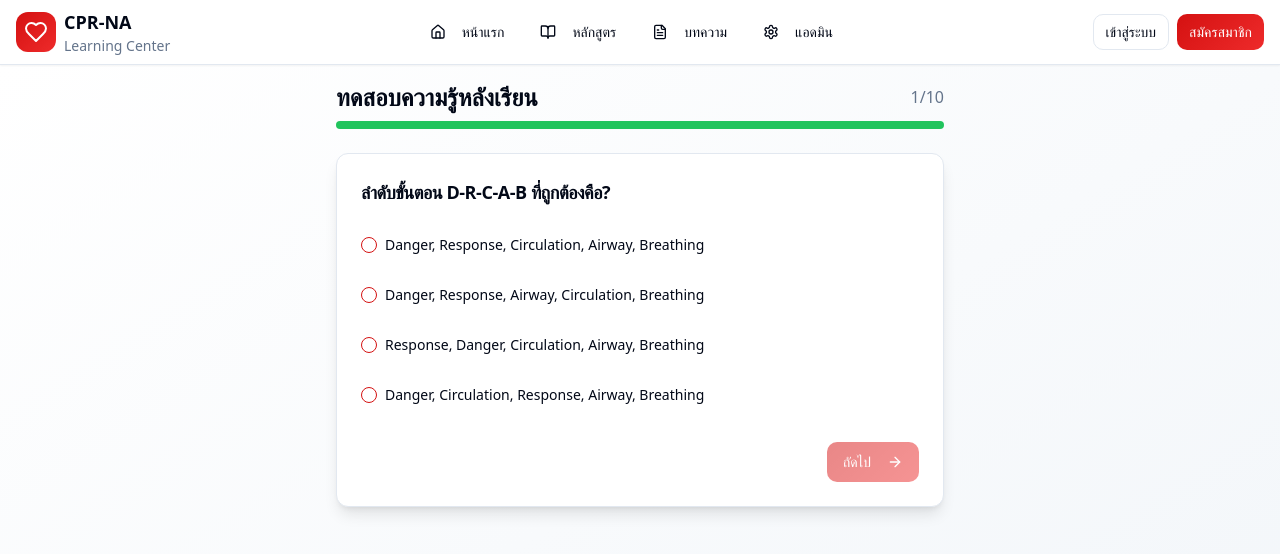
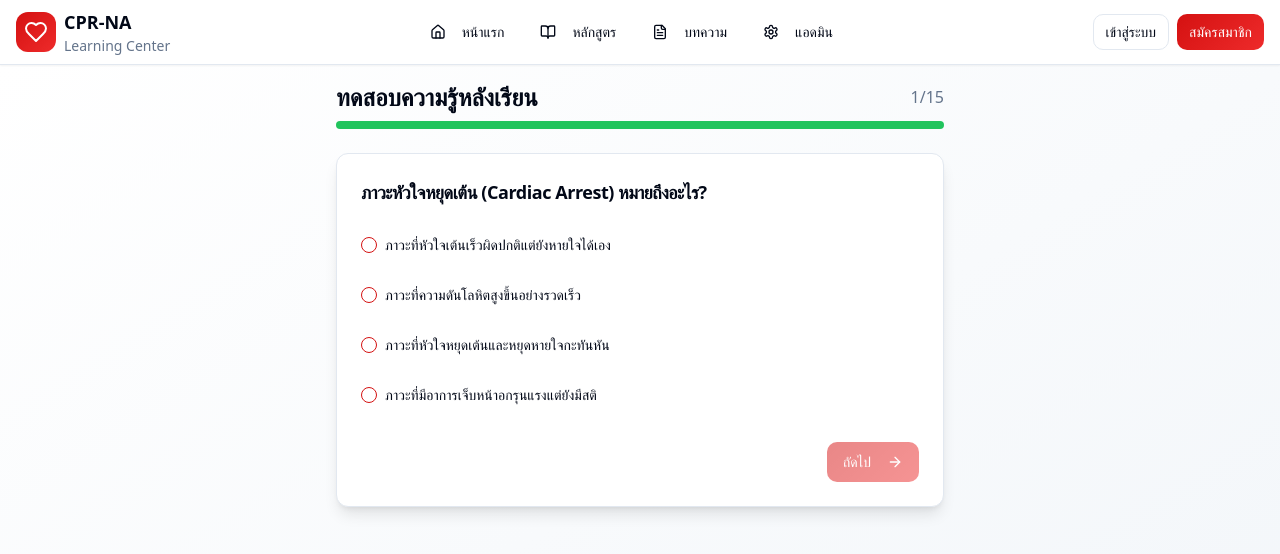
Before and after one commit to cprna/cpr-na-project-2025, a React (Vite) app: page /posttest in a window 1280 px wide. Shown: the top 554 px of the page. Built offline with nearby package versions, Linux system fonts and the light colour scheme.

Commit message:
Fix: Update CPR pre-test questions

```diff
--- a/src/pages/PostTest.tsx
+++ b/src/pages/PostTest.tsx
@@ -14,102 +14,152 @@ const PostTest = () => {
 
   const questions = [
     {
-      question: "ลำดับขั้นตอน D-R-C-A-B ที่ถูกต้องคือ?",
+      question: "ภาวะหัวใจหยุดเต้น (Cardiac Arrest) หมายถึงอะไร?",
       options: [
-        "Danger, Response, Circulation, Airway, Breathing",
-        "Danger, Response, Airway, Circulation, Breathing",
-        "Response, Danger, Circulation, Airway, Breathing",
-        "Danger, Circulation, Response, Airway, Breathing"
+        "ภาวะที่หัวใจเต้นเร็วผิดปกติแต่ยังหายใจได้เอง",
+        "ภาวะที่ความดันโลหิตสูงขึ้นอย่างรวดเร็ว",
+        "ภาวะที่หัวใจหยุดเต้นและหยุดหายใจกะทันหัน",
+        "ภาวะที่มีอาการเจ็บหน้าอกรุนแรงแต่ยังมีสติ"
       ],
-      correct: 0
+      correct: 2
     },
     {
-      question: "เมื่อผู้ป่วยไม่มีชีพจรและไม่หายใจ หลังจากโทร 1669 แล้วควรทำอะไรทันที?",
+      question: "หากสมองขาดออกซิเจนเป็นเวลา 10 นาที จะเกิดผลอย่างไร?",
       options: [
-        "รอหน่วยกู้ชีพมาถึง",
-        "เริ่มกดหน้าอก (Chest Compression) ทันที",
-        "หาเครื่อง AED ก่อน",
-        "ให้การช่วยหายใจก่อน"
+        "อาจเกิดภาวะสมองตายชั่วคราว",
+        "อาจนำไปสู่ภาวะสมองตายถาวร",
+        "ไม่มีผลกระทบใดๆ ต่อสมอง",
+        "ทำให้ผู้ป่วยฟื้นตัวได้อย่างรวดเร็ว"
       ],
       correct: 1
     },
     {
-      question: "ขั้นตอนการใช้ AED ที่ถูกต้องคือ?",
+      question: "ใน \"ห่วงโซ่ของการรอดชีวิต\" (Chain of survival) สำหรับผู้ป่วยหัวใจหยุดเต้นนอกโรงพยาบาล การกระทำใดมีความสำคัญควบคู่ไปกับการโทร 1669?",
       options: [
-        "เปิด - แปะ - ปุ่ม - ปั๊ม",
-        "แปะ - เปิด - ปุ่ม - ปั๊ม",
-        "เปิด - ปุ่ม - แปะ - ปั๊ม",
-        "ปั๊ม - เปิด - แปะ - ปุ่ม"
+        "จัดหาอาหารและน้ำให้ผู้ป่วย",
+        "นำเครื่อง AED มาด้วย",
+        "จัดหาเสื้อผ้าที่อบอุ่นให้ผู้ป่วย",
+        "พยุงผู้ป่วยให้นั่งขึ้น"
       ],
-      correct: 0
+      correct: 1
     },
     {
-      question: "การกดหน้าอกที่มีประสิทธิภาพต้องให้หน้าอกยุบลงกี่เซนติเมตร?",
+      question: "หลังจากตรวจสอบ \"Danger\" (D) ในหลัก D-R-C-A-B ขั้นตอน \"R\" (Response) หมายถึงอะไร?",
       options: [
-        "3-4 เซนติเมตร",
-        "4-5 เซนติเมตร",
-        "5-6 เซนติเมตร",
-        "6-8 เซนติเมตร"
+        "Rest (การพักผ่อนของผู้ป่วย)",
+        "Reaction (ปฏิกิริยาของผู้ป่วยต่อยา)",
+        "Respiration (การหายใจของผู้ป่วย)",
+        "Response (การตอบสนองของผู้ป่วย)"
+      ],
+      correct: 3
+    },
+    {
+      question: "ในหลัก D-R-C-A-B ตัว \"C\" หมายถึงอะไร และเกี่ยวข้องกับการกระทำใด?",
+      options: [
+        "Consciousness (ระดับความรู้สึกตัว) ซึ่งเกี่ยวข้องกับการพูดคุยกับผู้ป่วย",
+        "Coughing (การไอ) ซึ่งเกี่ยวข้องกับการกระตุ้นให้ผู้ป่วยไอ",
+        "Circulation (การตรวจสอบระบบไหลเวียน) ซึ่งเกี่ยวข้องกับการปั๊มหัวใจ",
+        "Comfort (ความสะดวกสบาย) ซึ่งเกี่ยวข้องกับการจัดท่าทางให้ผู้ป่วยสบายขึ้น"
       ],
       correct: 2
     },
     {
-      question: "เมื่อใช้ AED ก่อนกดปุ่ม Shock ต้องทำอะไร?",
+      question: "พื้นผิวสำหรับการกดหน้าอก (Chest Compression) ควรมีลักษณะอย่างไร?",
       options: [
-        "บอกทุกคนว่า 'ฉันถอย คุณถอย ทุกคนถอย'",
-        "ตรวจสอบว่าไม่มีใครสัมผัสผู้ป่วย",
-        "หยุด CPR ชั่วคราว",
-        "ถูกทุกข้อ"
-      ],
-      correct: 3
-    },
-    {
-      question: "หลังจาก Shock ด้วย AED แล้ว ควรทำอะไรทันที?",
-      options: [
-        "ตรวจสอบชีพจร",
-        "รอดูผลการช็อก",
-        "เริ่มปั๊มหัวใจต่อทันที",
-        "ปิดเครื่อง AED"
+        "อ่อนนุ่มเพื่อให้ผู้ป่วยรู้สึกสบาย",
+        "สามารถปรับระดับความสูงได้",
+        "แข็ง",
+        "ไม่สำคัญ ขึ้นอยู่กับสถานที่เกิดเหตุ"
       ],
       correct: 2
     },
     {
-      question: "การทำ CPR ควรทำครบกี่รอบแล้วประเมินซ้ำ?",
+      question: "เหตุใดจึงต้องให้หน้าอกกระเพื่อมจนสุด (Chest recoil) ก่อนการกดหน้าอกทุกครั้ง?",
       options: [
-        "3 รอบ",
-        "5 รอบ",
-        "7 รอบ",
-        "10 รอบ"
+        "เพื่อให้ผู้ป่วยหายใจได้สะดวกขึ้น",
+        "เพื่อป้องกันการบาดเจ็บต่อกระดูกซี่โครง",
+        "เพื่อให้หัวใจได้รับเลือดกลับเข้าสู่หัวใจได้เต็มที่และเพิ่มประสิทธิภาพการไหลเวียนโลหิต",
+        "เพื่อลดความเหนื่อยล้าของผู้ช่วยเหลือ"
+      ],
+      correct: 2
+    },
+    {
+      question: "ในกรณีที่สงสัยว่าผู้ป่วยมีกระดูกส่วนคอหัก ควรใช้วิธีเปิดทางเดินหายใจแบบใด?",
+      options: [
+        "การกดหน้าผากและเชยคาง (Head tilt chin lift)",
+        "การเปิดขากรรไกร (Jaw thrust)",
+        "การใช้เครื่องมือช่วยหายใจทันที",
+        "ไม่จำเป็นต้องเปิดทางเดินหายใจ"
       ],
       correct: 1
     },
     {
-      question: "สาเหตุที่ควรหยุดการทำ CPR ไม่รวมข้อใด?",
+      question: "การทำ Hand-only CPR (การกดหน้าอกอย่างเดียว) สามารถทำได้เมื่อใด?",
       options: [
-        "ผู้ป่วยมีชีพจรและกลับมาหายใจ",
-        "หน่วยแพทย์ฉุกเฉินมาถึง",
-        "ทำ CPR นานเกิน 30 นาที",
-        "ผู้ป่วยยังไม่ฟื้นหลังจาก 5 นาที"
+        "เมื่อมีผู้ช่วยเหลือหลายคน",
+        "เมื่อผู้ป่วยยังหายใจเฮือกๆ",
+        "เมื่อไม่สามารถเป่าปากได้หรือไม่ต้องการเป่าปาก",
+        "เมื่อทำ CPR ครบ 5 รอบแล้ว"
       ],
-      correct: 3
+      correct: 2
     },
     {
-      question: "วิธีการเปิดทางเดินหายใจที่ใช้ในผู้ป่วยสงสัยกระดูกคอหักคือ?",
+      question: "ขั้นตอนที่ 2 ในการใช้เครื่อง AED คืออะไร?",
       options: [
-        "Head tilt chin lift",
-        "Jaw thrust",
-        "ใส่ Oral airway",
-        "ใส่ Nasal airway"
+        "กดปุ่ม Shock",
+        "เปิดเครื่อง AED",
+        "แปะแผ่น electrode",
+        "ทำ CPR ต่อไป"
+      ],
+      correct: 2
+    },
+    {
+      question: "ก่อนกดปุ่ม Shock บนเครื่อง AED ผู้ช่วยเหลือต้องประกาศเตือนว่าอย่างไรเพื่อความปลอดภัย?",
+      options: [
+        "\"ทุกคนเงียบ!\"",
+        "\"ฉันถอย คุณถอย ทุกคนถอย\"",
+        "\"เตรียมพร้อม!\"",
+        "\"เครื่องพร้อมใช้งาน\""
       ],
       correct: 1
     },
     {
-      question: "ในกรณีที่ไม่สามารถช่วยหายใจได้ ควรทำอย่างไร?",
+      question: "หลังจากทำการ Shock ด้วย AED แล้ว ควรทำอย่างไรต่อไป?",
       options: [
-        "หยุดการช่วยเหลือ",
-        "ทำ Hand-only CPR (กดหน้าอกอย่างเดียว)",
-        "รอหน่วยกู้ชีพ",
-        "พยายามช่วยหายใจต่อไป"
+        "รอให้ผู้ป่วยฟื้นตัวอย่างเต็มที่",
+        "หยุดทำ CPR ทันที",
+        "ปั๊ม (ทำ CPR ต่อ)",
+        "ถอดแผ่น electrode ออกจากตัวผู้ป่วย"
+      ],
+      correct: 2
+    },
+    {
+      question: "ข้อใดเป็นเหตุผลที่ควรหยุดทำ CPR?",
+      options: [
+        "ผู้ป่วยมีอาการตัวเย็น",
+        "หน่วยแพทย์ฉุกเฉินมาช่วยเหลือ",
+        "ผู้ป่วยเริ่มมีเสียงกรน",
+        "มีคนมุงดูจำนวนมาก"
+      ],
+      correct: 1
+    },
+    {
+      question: "อุปกรณ์ใดต่อไปนี้จำเป็นสำหรับการทำ CPR และการเปิดทางเดินหายใจ?",
+      options: [
+        "ผ้าห่มไฟฟ้า",
+        "เครื่องชงกาแฟ",
+        "Ambubag (ถุงบีบช่วยหายใจ)",
+        "โทรทัศน์"
+      ],
+      correct: 2
+    },
+    {
+      question: "เครื่อง AED ทำงานโดยให้กำเนิดไฟฟ้ากระแสตรงผ่านกล้ามเนื้อหัวใจเพื่อวัตถุประสงค์ใด?",
+      options: [
+        "เพื่อเพิ่มอุณหภูมิในร่างกายผู้ป่วย",
+        "เพื่อกระตุ้นให้กล้ามเนื้อหัวใจทำงานพร้อมกันและกลับมาเต้นเป็นปกติ",
+        "เพื่อทำให้ผู้ป่วยหลับสบายขึ้น",
+        "เพื่อตรวจจับความผิดปกติของสมอง"
       ],
       correct: 1
     }
--- a/src/pages/PreTest.tsx
+++ b/src/pages/PreTest.tsx
@@ -14,104 +14,154 @@ const PreTest = () => {
 
   const questions = [
     {
-      question: "ขั้นตอนแรกในการประเมินผู้ป่วยฉุกเฉินตาม D-R-C-A-B คืออะไร?",
+      question: "วัตถุประสงค์หลักของการช่วยฟื้นคืนชีพ (CPR) คืออะไร?",
       options: [
-        "Response - ตรวจสอบการตอบสนอง",
-        "Danger - ตรวจสอบอันตราย",
-        "Circulation - ตรวจสอบระบบไหลเวียน",
-        "Airway - เปิดทางเดินหายใจ"
+        "เพื่อให้ผู้ป่วยได้รับสารอาหารเพียงพอ",
+        "เพื่อป้องกันการติดเชื้อในร่างกาย",
+        "เพื่อฟื้นคืนการหายใจและการไหลเวียนโลหิต และป้องกันเนื้อเยื่อขาดออกซิเจน",
+        "เพื่อทำให้ผู้ป่วยรู้สึกตัวและสามารถเดินได้ทันที"
+      ],
+      correct: 2
+    },
+    {
+      question: "ช่วงเวลาใดที่ถือเป็น \"นาทีทอง\" (Golden period) ในการช่วยชีวิตผู้ป่วยที่หัวใจหยุดเต้น?",
+      options: [
+        "ภายใน 1 นาที",
+        "ช่วง 4-8 นาที",
+        "ช่วง 10-15 นาที",
+        "มากกว่า 20 นาที"
       ],
       correct: 1
     },
     {
-      question: "เมื่อประเมินผู้ป่วยแล้วพบว่าไม่รู้สึกตัว ควรทำอะไรก่อน?",
+      question: "ตามหลัก D-R-C-A-B ในขั้นตอนการช่วยชีวิตขั้นพื้นฐาน (BLS) \"D\" ย่อมาจากอะไร?",
       options: [
-        "เริ่มกดหน้าอกทันที",
-        "เรียกขอความช่วยเหลือและโทร 1669",
-        "ตรวจสอบการหายใจเท่านั้น",
-        "หาเครื่อง AED ก่อน"
+        "Defibrillation (การกระตุกหัวใจด้วยไฟฟ้า)",
+        "Danger (อันตรายที่อาจเกิดขึ้น)",
+        "Diagnosis (การวินิจฉัย)",
+        "Drugs (ยา)"
       ],
       correct: 1
     },
     {
-      question: "การตรวจสอบชีพจรและการหายใจควรใช้เวลานานเท่าไร?",
+      question: "เมื่อประเมินการตอบสนองของผู้ป่วย (R: Response) และพบว่าผู้ป่วยไม่รู้สึกตัว ควรทำอย่างไรต่อไป?",
       options: [
-        "3-5 วินาที",
-        "5-10 วินาที",
-        "10-15 วินาที",
-        "15-20 วินาที"
+        "รีบเริ่มกดหน้าอกทันที",
+        "เขย่าไหล่พร้อมปลุกเรียก \"คุณๆๆ...\" และเรียกให้คนช่วยพร้อมโทร 1669 และนำเครื่อง AED มาด้วย",
+        "ตรวจสอบการหายใจเป็นอันดับแรก",
+        "เคลื่อนย้ายผู้ป่วยไปยังที่ปลอดภัย"
       ],
       correct: 1
     },
     {
-      question: "อัตราการกดหน้าอกที่ถูกต้องในการทำ CPR คือเท่าไร?",
+      question: "ในการตรวจสอบระบบไหลเวียน (C: Circulation) ควรจับชีพจรที่ใด และนานเท่าใด?",
       options: [
-        "80-100 ครั้งต่อนาที",
-        "100-120 ครั้งต่อนาที",
-        "120-140 ครั้งต่อนาที",
-        "140-160 ครั้งต่อนาที"
+        "ชีพจรข้อมือ (Radial artery) เป็นเวลา 15 วินาที",
+        "ชีพจรเท้า (Dorsalis pedis artery) เป็นเวลา 30 วินาที",
+        "ชีพจรคอ (Carotid artery) พร้อมดูการหายใจ เป็นเวลา 5-10 วินาที",
+        "ชีพจรขาหนีบ (Femoral artery) เป็นเวลา 10-15 วินาที"
+      ],
+      correct: 2
+    },
+    {
+      question: "ตำแหน่งที่ถูกต้องในการวางส้นมือเพื่อกดหน้าอก (Chest Compression) คือบริเวณใด?",
+      options: [
+        "บริเวณซี่โครงที่ 3 ด้านซ้าย",
+        "บริเวณครึ่งบนของกระดูก sternum",
+        "ตรงกลางหน้าอก บริเวณครึ่งล่างของกระดูก sternum",
+        "บริเวณใต้ลิ้นปี่"
+      ],
+      correct: 2
+    },
+    {
+      question: "ความลึกที่เหมาะสมในการกดหน้าอกสำหรับผู้ใหญ่คือเท่าใด?",
+      options: [
+        "2-3 เซนติเมตร",
+        "5-6 เซนติเมตร (2-2.4 นิ้ว)",
+        "8-10 เซนติเมตร",
+        "ไม่เกิน 1 นิ้ว"
       ],
       correct: 1
     },
     {
-      question: "ความลึกในการกดหน้าอกสำหรับผู้ใหญ่ควรเป็นเท่าไร?",
+      question: "อัตราการกดหน้าอกที่เหมาะสมสำหรับผู้ใหญ่คือเท่าใด?",
       options: [
-        "3-4 เซนติเมตร",
-        "4-5 เซนติเมตร",
-        "5-6 เซนติเมตร",
-        "6-8 เซนติเมตร"
+        "60-80 ครั้งต่อนาที",
+        "100-120 ครั้งต่อนาที",
+        "130-150 ครั้งต่อนาที",
+        "ไม่เกิน 90 ครั้งต่อนาที"
+      ],
+      correct: 1
+    },
+    {
+      question: "วิธีการเปิดทางเดินหายใจ (A: Airway) ที่แนะนำในผู้ป่วยทั่วไปคือวิธีใด?",
+      options: [
+        "การเปิดขากรรไกร (Jaw thrust)",
+        "การดึงลิ้นออก (Tongue pull)",
+        "การกดหน้าผากและเชยคาง (Head tilt chin lift)",
+        "การใช้เครื่องมือดูดเสมหะ"
       ],
       correct: 2
     },
     {
-      question: "ตำแหน่งที่ถูกต้องในการกดหน้าอกคือ?",
+      question: "ในการช่วยหายใจ (B: Breathing) ควรเป่าลมกี่ครั้ง และใช้เวลาประมาณเท่าไรต่อครั้ง?",
       options: [
-        "ข้างซ้ายของหน้าอก",
-        "ตรงกลางหน้าอก บริเวณครึ่งล่างของกระดูกสันอก",
-        "ใต้ลูกเต้านมซ้าย",
-        "เหนือลูกเต้านมขวา"
+        "เป่าลม 1 ครั้ง ใช้เวลา 2 วินาที",
+        "เป่าลม 2 ครั้ง ใช้เวลาประมาณ 1 วินาทีต่อครั้ง",
+        "เป่าลม 3 ครั้ง ใช้เวลา 0.5 วินาทีต่อครั้ง",
+        "เป่าลมต่อเนื่องจนกว่าหน้าอกจะยกขึ้น"
       ],
       correct: 1
     },
     {
-      question: "อัตราส่วนการกดหน้าอกต่อการช่วยหายใจคือเท่าไร?",
+      question: "อัตราส่วนที่ถูกต้องของการกดหน้าอกต่อการช่วยหายใจในการทำ CPR สำหรับผู้ใหญ่คือเท่าใด?",
       options: [
         "15:2",
-        "20:2",
         "30:2",
-        "40:2"
+        "5:1",
+        "ไม่จำกัดอัตราส่วน ขึ้นอยู่กับความเหมาะสม"
       ],
-      correct: 2
+      correct: 1
     },
     {
-      question: "ช่วงเวลาทอง (Golden period) ที่สำคัญต่อการรอดชีวิตคือกี่นาที?",
+      question: "หลังจากทำ CPR ครบ 5 รอบ ควรประเมินซ้ำโดยการทำอะไร?",
       options: [
-        "2-4 นาทีแรก",
-        "4-8 นาทีแรก",
-        "8-12 นาทีแรก",
-        "12-16 นาทีแรก"
+        "โทรแจ้ง 1669 อีกครั้ง",
+        "จับชีพจรที่คอ (Carotid artery)",
+        "ให้ผู้ป่วยดื่มน้ำ",
+        "เคลื่อนย้ายผู้ป่วยไปยังโรงพยาบาลทันที"
       ],
       correct: 1
     },
     {
       question: "AED ย่อมาจากอะไร?",
       options: [
-        "Automatic Emergency Defibrillator",
-        "Automated External Defibrillator",
-        "Advanced Emergency Device",
-        "Automatic External Device"
+        "Automated Emergency Device",
+        "Automatic External Defibrillator",
+        "Advanced Emergency Defibrillator",
+        "Assisted Electrical Device"
       ],
       correct: 1
     },
     {
-      question: "การเปิดทางเดินหายใจที่แนะนำในผู้ป่วยทั่วไปคือวิธีใด?",
+      question: "เมื่อเครื่อง AED มาถึง สิ่งแรกที่ควรทำคืออะไร?",
       options: [
-        "การเปิดขากรรไกร (Jaw thrust)",
-        "การกดหน้าผากและเชยคาง (Head tilt chin lift)",
-        "การใส่ท่อช่วยหายใจ",
-        "การใช้ Nasal airway"
+        "แปะแผ่น electrode ทันที",
+        "กดปุ่ม Shock ทันที",
+        "เปิดเครื่อง AED",
+        "ทำ CPR ต่อไปโดยไม่สนใจ AED"
       ],
-      correct: 1
+      correct: 2
+    },
+    {
+      question: "ข้อใดไม่ใช่เหตุผลในการหยุดทำ CPR?",
+      options: [
+        "ผู้ป่วยมีชีพจรและกลับมาหายใจได้เอง",
+        "ผู้ช่วยเหลือทำ CPR ต่อไม่ไหว",
+        "ทำ CPR นานเกิน 30 นาที",
+        "ผู้ป่วยเริ่มมีอาการชักกระตุก"
+      ],
+      correct: 3
     }
   ];
 
```
